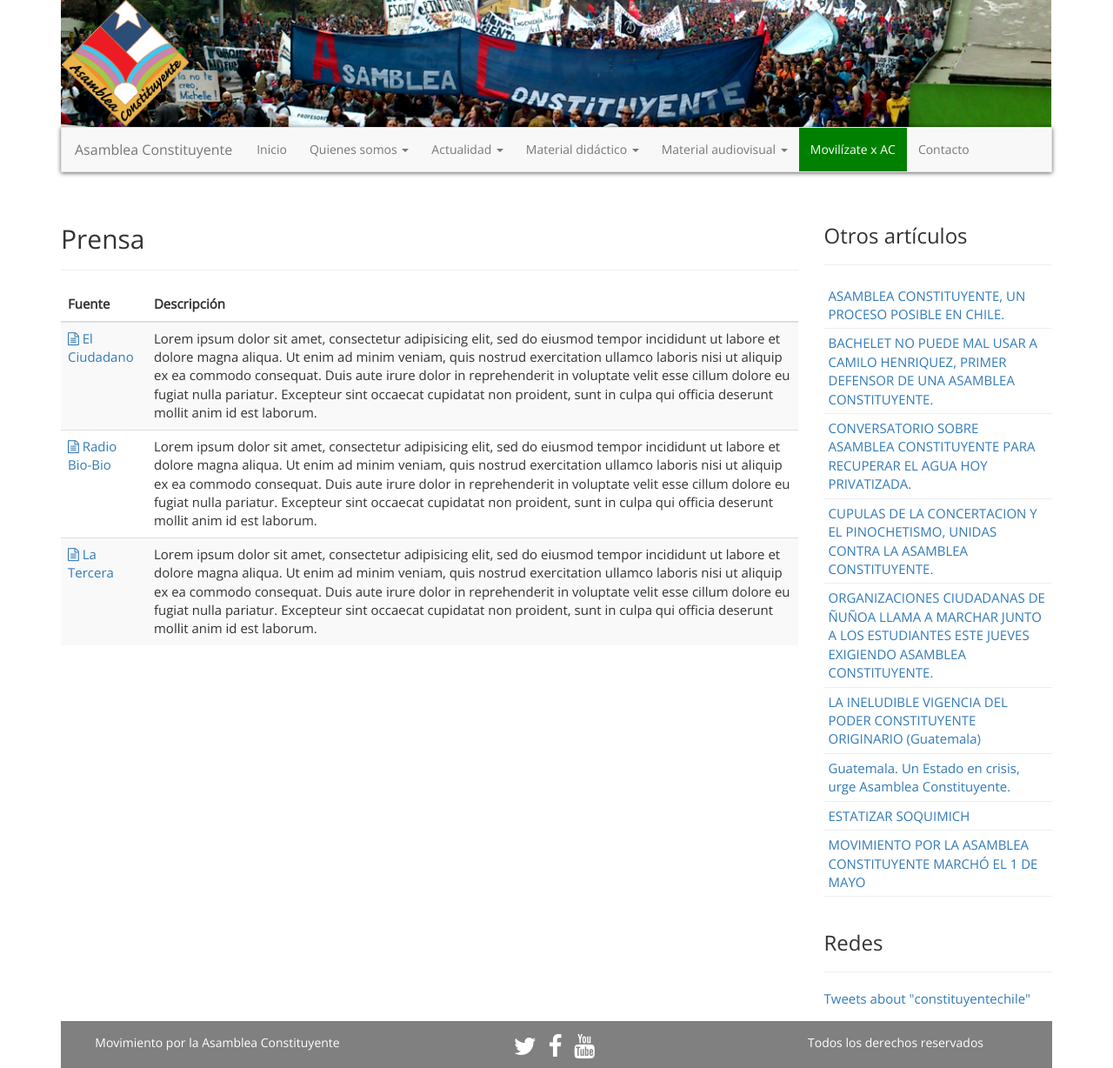
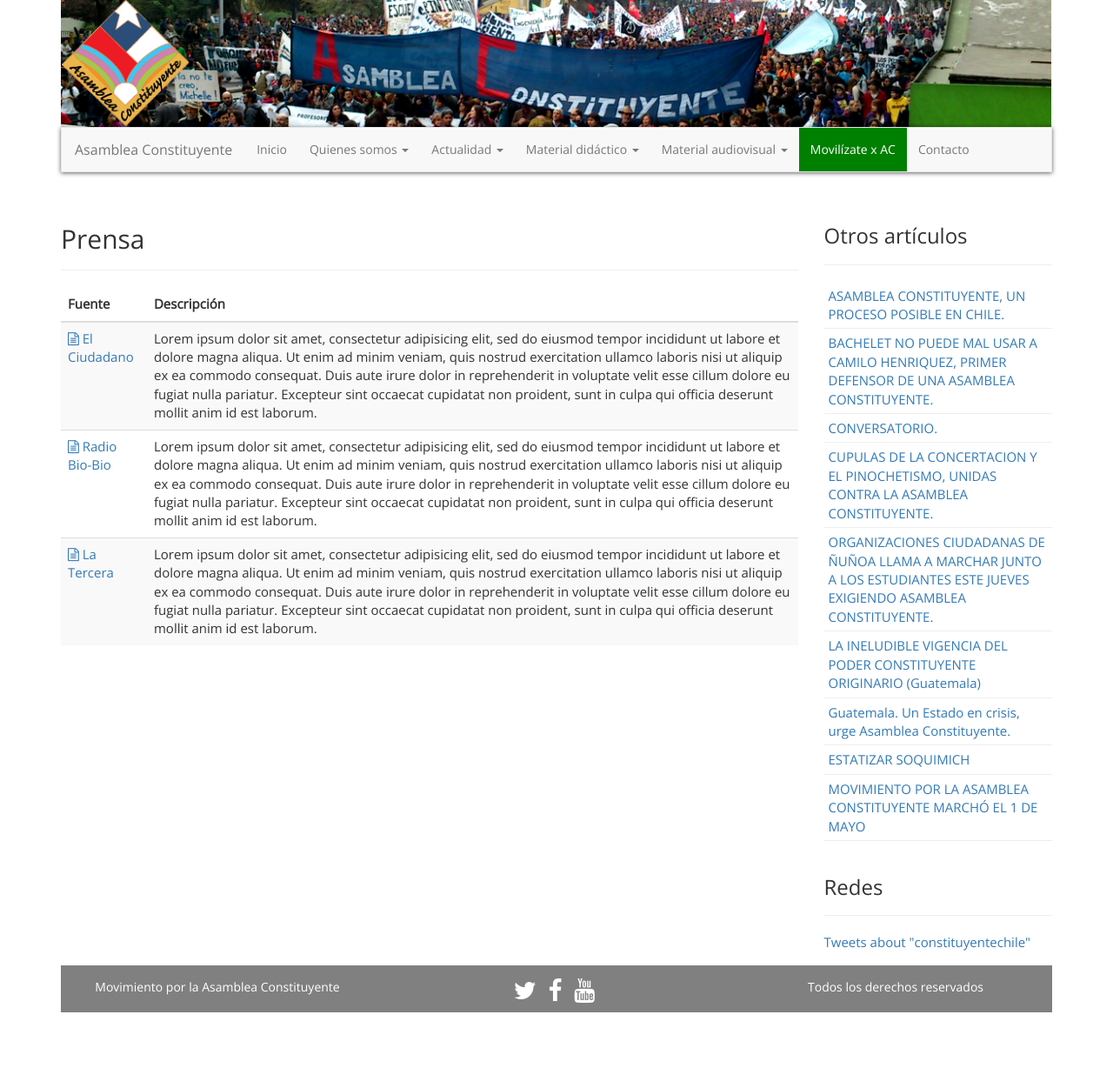
Before and after one commit to movac/movac.github.io, a Jekyll site: the page built from _posts/2014-07-10-prensa.md, in a window 1280 px wide. Shown: the whole page at 87% size. Built offline with Jekyll 4.4.1, drawn with Linux system fonts in a browser that asks for light colours; nearby versions of some CDN libraries; Markdown is read by kramdown in place of the engine named in the settings; comment, search, counter and statistics services are not loaded; after the commit the page ends 1164 px from its top, so only the background shows below that.

Commit message:
Update 2015-05-20-conversatorio-la-florida-asamblea-constituyente-agua.md

```diff
--- a/_posts/2015-05-20-conversatorio-la-florida-asamblea-constituyente-agua.md
+++ b/_posts/2015-05-20-conversatorio-la-florida-asamblea-constituyente-agua.md
@@ -1,7 +1,7 @@
 ---
 permalink: "/noticias/conversatorio-asamblea-constituyente-privatizacion-agua-la-florida.html"
 layout: article_entry
-title: CONVERSATORIO SOBRE ASAMBLEA CONSTITUYENTE PARA RECUPERAR EL AGUA HOY PRIVATIZADA.
+title: CONVERSATORIO.
 categories:
   - noticias
   - portada
```
